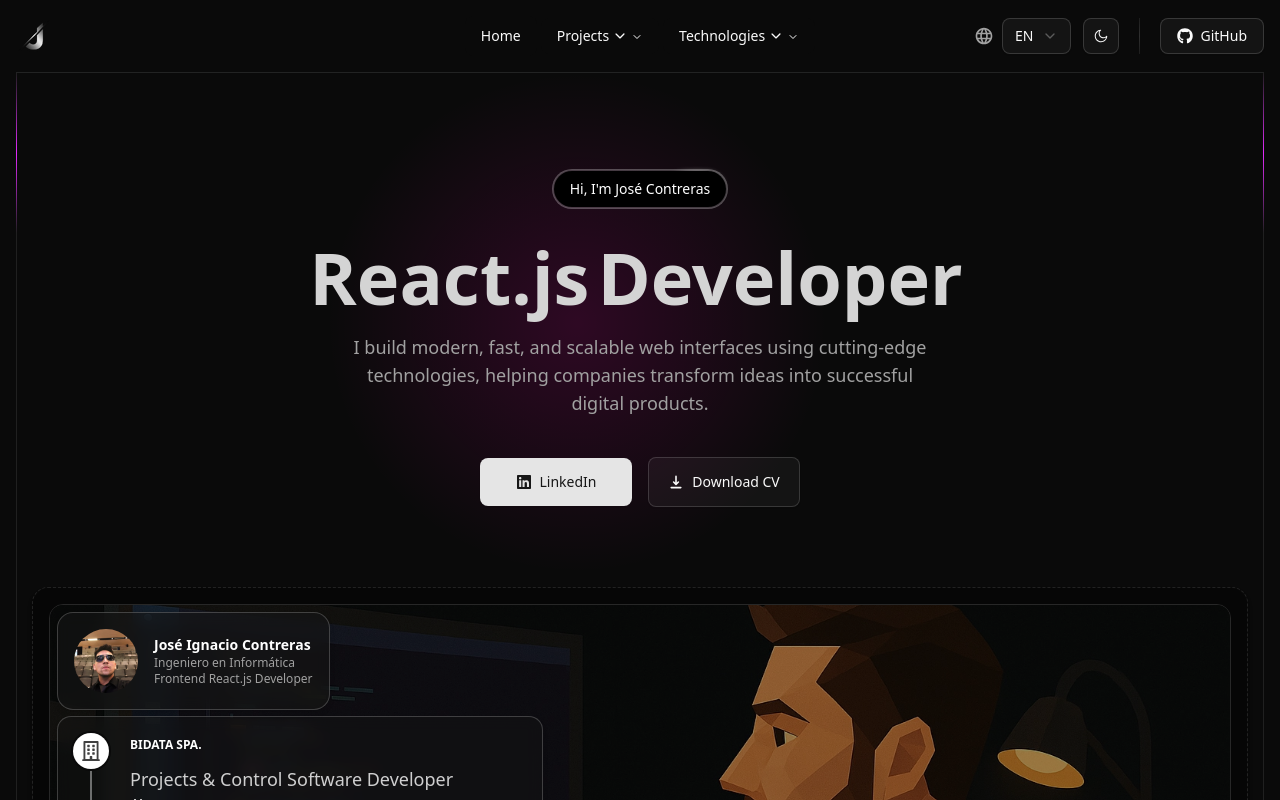
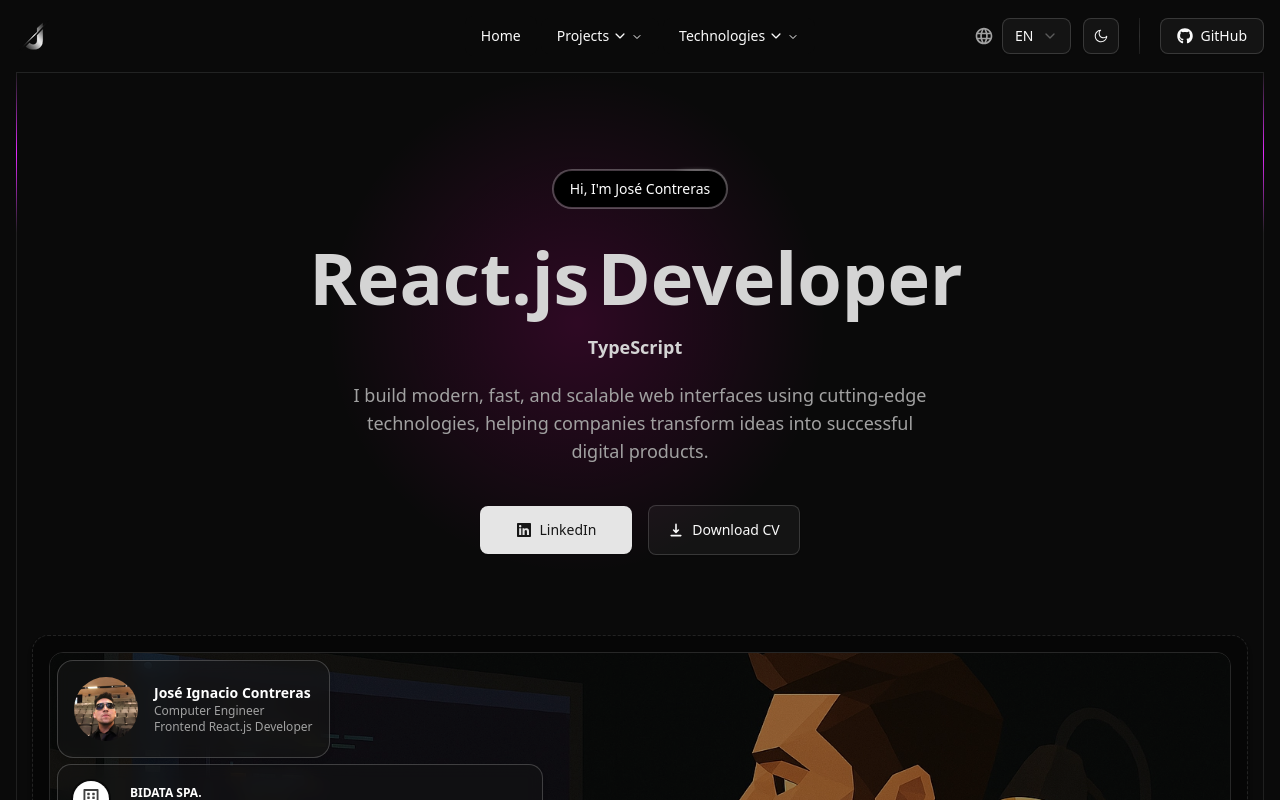
Before and after one commit to jic-dv/website, a Next.js app: page /en in a window 1280 px wide. Shown: the top 800 px of the page. Built offline with nearby package versions, Linux system fonts and the light colour scheme.

Commit message:
feat: add type writter

```diff
--- a/package.json
+++ b/package.json
@@ -29,6 +29,7 @@
     "react": "19.1.0",
     "react-dom": "19.1.0",
     "react-icons": "^5.5.0",
+    "react-type-animation": "^3.2.0",
     "tailwind-merge": "^3.3.1",
     "tailwindcss-animate": "^1.0.7"
   },
--- /dev/null
+++ b/src/app/components/contents/home/components/type-writter.tsx
@@ -0,0 +1,24 @@
+import { TypeAnimation } from 'react-type-animation'
+
+export default function TypeWritter() {
+    return (
+        <>
+            <TypeAnimation
+                className='text-neutral-500 dark:text-neutral-300 font-bold inline-block text-md'
+                sequence={[
+                    'JavaScript',
+                    2500,
+                    'TypeScript',
+                    2500,
+                    'Node.js',
+                    2500,
+                    'Next.js',
+                    2500,
+                ]}
+                wrapper='span'
+                speed={75}
+                repeat={Infinity}
+            />
+        </>
+    )
+}
--- a/src/app/components/contents/home/hero-section.tsx
+++ b/src/app/components/contents/home/hero-section.tsx
@@ -9,9 +9,11 @@ import { FaLinkedin } from 'react-icons/fa'
 import { HiDownload } from 'react-icons/hi'
 import AnimatedGreetingBadge from './components/animated-greeting-badge'
 import Timeline from './components/time-line'
+import TypeWritter from './components/type-writter'
 
 export default function HeroSection() {
     const t = useTranslations('Hero')
+    const tProfile = useTranslations('Profile')
 
     return (
         <Section id='hero' className='relative'>
@@ -48,6 +50,23 @@ export default function HeroSection() {
                             </motion.span>
                         ))}
                 </h1>
+
+                <motion.p
+                    initial={{
+                        opacity: 0,
+                    }}
+                    animate={{
+                        opacity: 1,
+                    }}
+                    transition={{
+                        duration: 0.3,
+                        delay: 0.8,
+                    }}
+                    className='relative z-10 mx-auto max-w-xl text-center text-lg font-normal text-neutral-600 dark:text-neutral-400 my-3 lg:my-5'
+                >
+                    <TypeWritter />
+                </motion.p>
+
                 <motion.p
                     initial={{
                         opacity: 0,
@@ -138,7 +157,7 @@ export default function HeroSection() {
                             <h3 className='text-sm font-semibold text-white'>
                                 José Ignacio Contreras
                             </h3>
-                            <p className='text-xs text-neutral-400'>Ingeniero en Informática</p>
+                            <p className='text-xs text-neutral-400'>{tProfile('title')}</p>
                             <p className='text-xs text-neutral-400'>Frontend React.js Developer</p>
                         </div>
                     </motion.div>
--- a/src/components/menu/mobile-menu/index.tsx
+++ b/src/components/menu/mobile-menu/index.tsx
@@ -16,6 +16,7 @@ import {
     SheetTrigger,
 } from '@/components/ui/sheet'
 import { useNavigation } from '@/data//navigation'
+import { useTranslations } from 'next-intl'
 import Link from 'next/link'
 import { IoMenuSharp } from 'react-icons/io5'
 import ExtarnalLinks from '../top-menu/extarnal-links'
@@ -46,6 +47,8 @@ function renderMobileMenuItem(item: MenuItem) {
 }
 
 export default function MobileMenu() {
+    const t = useTranslations('Sheet')
+
     const navigation = useNavigation()
     return (
         <div className='block lg:hidden'>
@@ -61,7 +64,10 @@ export default function MobileMenu() {
                             <SheetTitle>
                                 <Logo />
                             </SheetTitle>
-                            <SheetDescription>José Contreras | Frontend Developer</SheetDescription>
+                            <SheetDescription>
+                                {/* José Contreras | Frontend Developer */}
+                                {t('title')}
+                            </SheetDescription>
                         </SheetHeader>
 
                         <div className='flex flex-col gap-6 p-4'>
--- a/src/messages/en.json
+++ b/src/messages/en.json
@@ -182,5 +182,11 @@
             "message": "Built by"
         },
         "copyright": "All rights reserved."
+    },
+    "Sheet": {
+        "title": "José Contreras | React.js Developer"
+    },
+    "Profile": {
+        "title": "Computer Engineer"
     }
 }
--- a/src/messages/es.json
+++ b/src/messages/es.json
@@ -182,5 +182,11 @@
             "message": "Desarrollada por"
         },
         "copyright": "Todos los derechos reservados."
+    },
+    "Sheet": {
+        "title": "José Contreras | Desarrollador React.js"
+    },
+    "Profile": {
+        "title": "Ingeniero en Informática"
     }
 }
```
Also changed, not shown: 1 other file (tests, documents, lock files or other folders).
